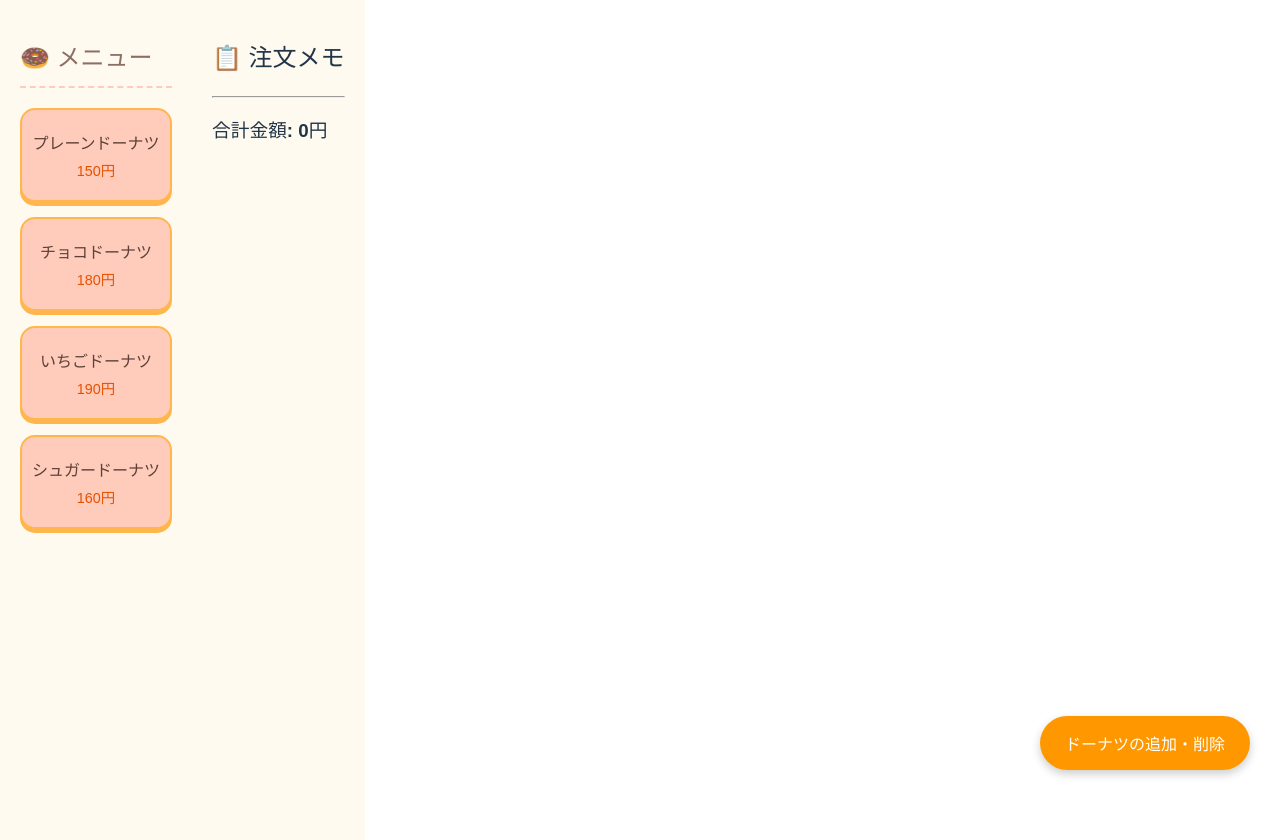
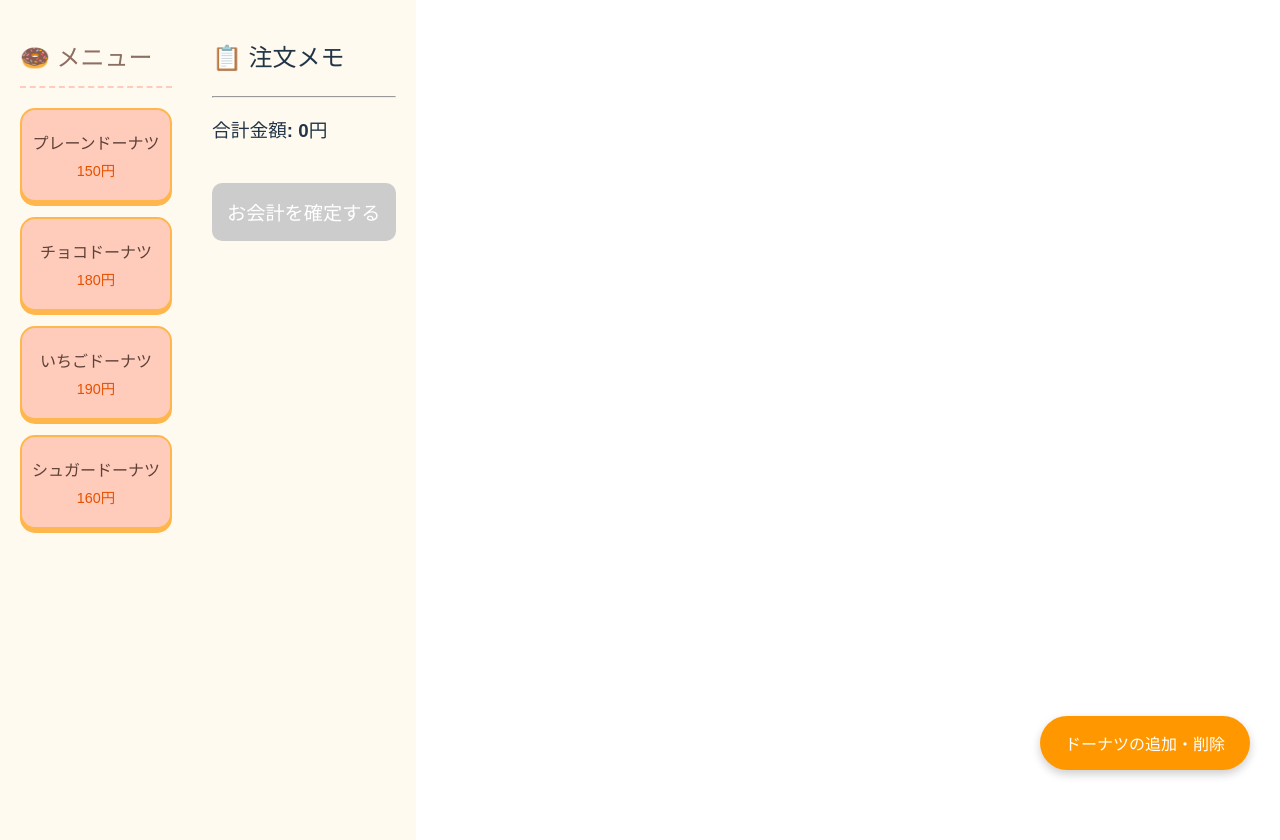
Before and after one commit to yusuke2513/Donut_Application, a React (Vite) app: page / in a window 1280 px wide. Built offline with nearby package versions, Linux system fonts and the light colour scheme.

Commit message:
会計確認ボタン追加！

```diff
--- a/src/App.css
+++ b/src/App.css
@@ -113,3 +113,33 @@
   from { opacity: 1; }
   to { opacity: 0.7; }
 }
+
+/* 会計ボタンのスタイル */
+.checkout-button {
+  width: 100%;
+  padding: 15px;
+  margin-top: 20px;
+  background-color: #4caf50; /* 安心のグリーン */
+  color: white;
+  border: none;
+  border-radius: 10px;
+  font-size: 1.2rem;
+  font-weight: bold;
+  cursor: pointer;
+  transition: background-color 0.2s, transform 0.1s;
+}
+
+.checkout-button:hover {
+  background-color: #45a049;
+}
+
+.checkout-button:active {
+  transform: scale(0.98); /* 押した時に少し凹む演出 */
+}
+
+/* 注文が空の時のスタイル */
+.checkout-button:disabled {
+  background-color: #ccc;
+  cursor: not-allowed;
+  transform: none;
+}
--- a/src/App.jsx
+++ b/src/App.jsx
@@ -5,6 +5,19 @@ import "./App.css";
 
 function App() {
   const [orders, setOrders] = useState([]);
+  const handleCheckout = () => {
+    const total = calculateFinalTotal(orders);
+    if (orders.length === 0) return;
+
+    if (
+      window.confirm(
+        `合計 ${total}円 です。お会計を完了して注文をリセットしますか？`,
+      )
+    ) {
+      setOrders([]); // 🌟 注文リストを空にする
+      alert("お会計が完了しました。ありがとうございます！");
+    }
+  };
 
   // 注文追加（トッピング等の拡張もここで可能）
   const addOrder = (product) => {
@@ -78,10 +91,16 @@ function App() {
         {/* 実際に割引が発生しているかチェック */}
         {calculateFinalTotal(orders) <
           orders.reduce((sum, i) => sum + i.price, 0) && (
-          <p className="discount-tag">
-            ※ドーナツ＆ドリンク セット割引適用！
-          </p>
+          <p className="discount-tag">※ドーナツ＆ドリンク セット割引適用！</p>
         )}
+        {/* 🌟 会計ボタンを追加 */}
+        <button
+          className="checkout-button"
+          onClick={handleCheckout}
+          disabled={orders.length === 0} // 注文がない時は押せないように
+        >
+          お会計を確定する
+        </button>
       </section>
       {/* 🌟 右下の固定ボタンを追加 */}
       <button className="admin-fab" onClick={() => alert("管理画面を開きます")}>
```
